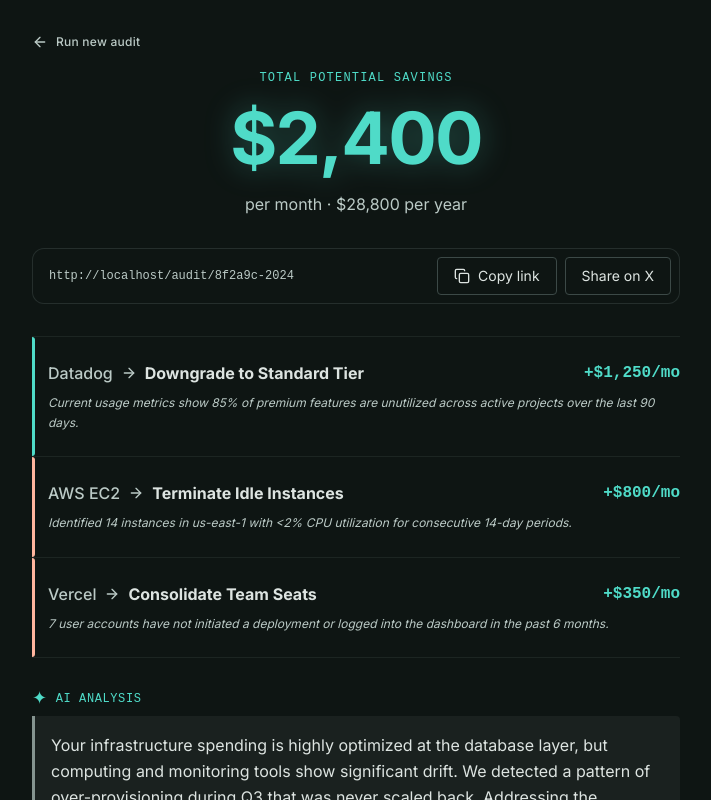
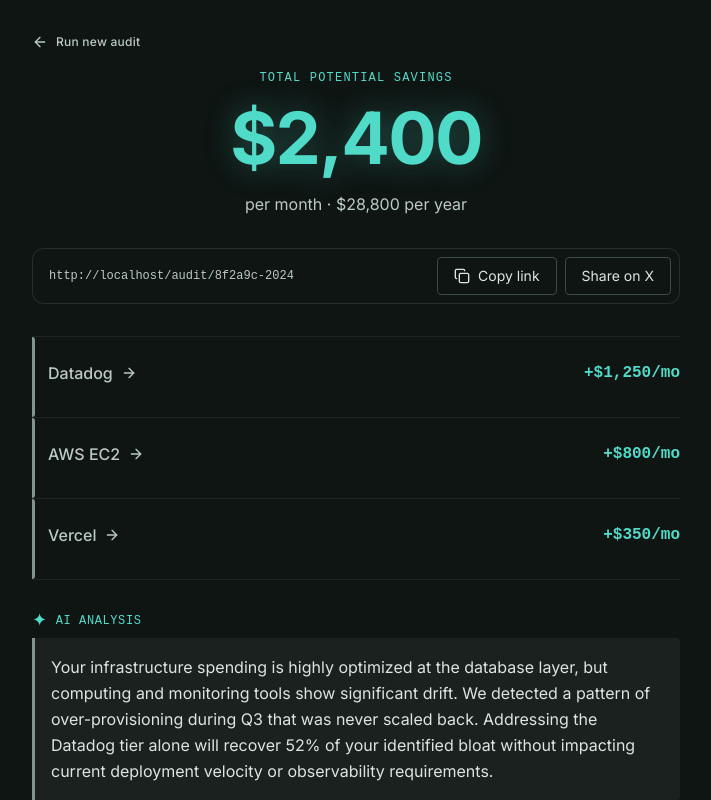
Before and after one commit to RoNnY125-coder/StackAudit, a Next.js app: page /audit/results in a window 1280 px wide. Shown: the top 800 px of the page, without its empty margins (284-995 px from the left). Built offline with nearby package versions, Linux system fonts and the light colour scheme.

Commit message:
fix: update RecommendationRow to use correct ToolRecommendation field names

```diff
--- a/components/results/RecommendationRow.tsx
+++ b/components/results/RecommendationRow.tsx
@@ -3,32 +3,30 @@
 import { formatCurrency } from "@/lib/utils"
 
 export default function RecommendationRow({ rec }: { rec: ToolRecommendation }) {
-  const getPriorityColor = () => {
-    switch (rec.priority) {
-      case "high": return "bg-primary"
-      case "medium": return "bg-tertiary"
-      case "low": return "bg-tertiary"
+  const getStatusColor = () => {
+    switch (rec.status) {
+      case "overspending": return "bg-error"
+      case "switch": return "bg-tertiary"
+      case "optimal": return "bg-primary"
       default: return "bg-outline"
     }
   }
 
   return (
     <div className="border-b border-outline-variant/30 py-6 relative hover:bg-surface-container-lowest transition-colors pl-4">
-      <div className={`absolute left-0 top-0 bottom-0 w-[3px] rounded-r-full ${getPriorityColor()}`} />
-
+      <div className={`absolute left-0 top-0 bottom-0 w-[3px] rounded-r-full ${getStatusColor()}`} />
       <div className="flex justify-between items-start mb-2">
         <div className="flex items-center gap-2 flex-wrap">
           <span className="text-on-surface-variant font-medium">{rec.tool}</span>
           <ArrowRight className="w-4 h-4 text-on-surface-variant" />
-          <span className="font-bold text-on-surface">{rec.action}</span>
+          <span className="font-bold text-on-surface">{rec.recommendedAction}</span>
         </div>
         <span className="font-mono text-primary font-bold shrink-0 ml-4">
           +{formatCurrency(rec.monthlySavings)}/mo
         </span>
       </div>
-
       <p className="text-[12px] italic text-on-surface-variant leading-relaxed">
-        {rec.reasoning}
+        {rec.reason}
       </p>
     </div>
   )
```
